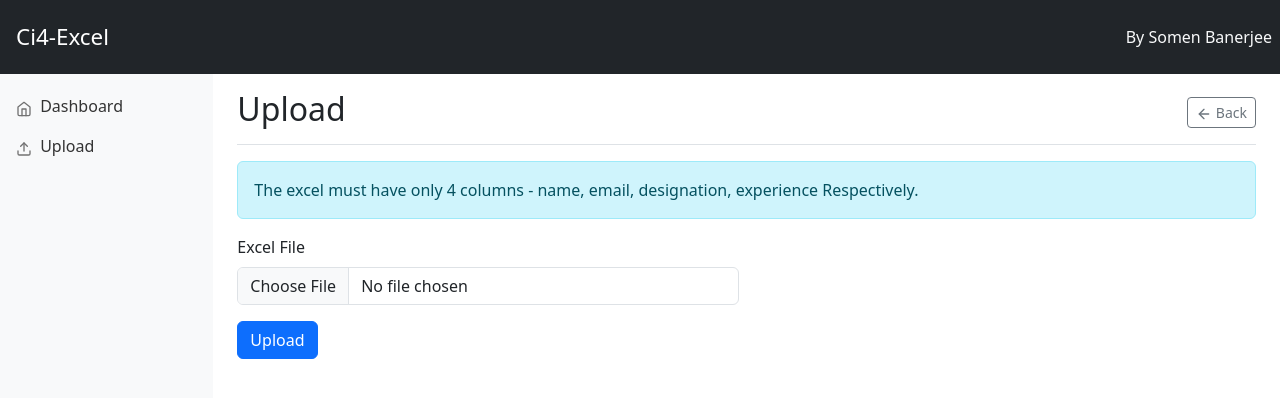
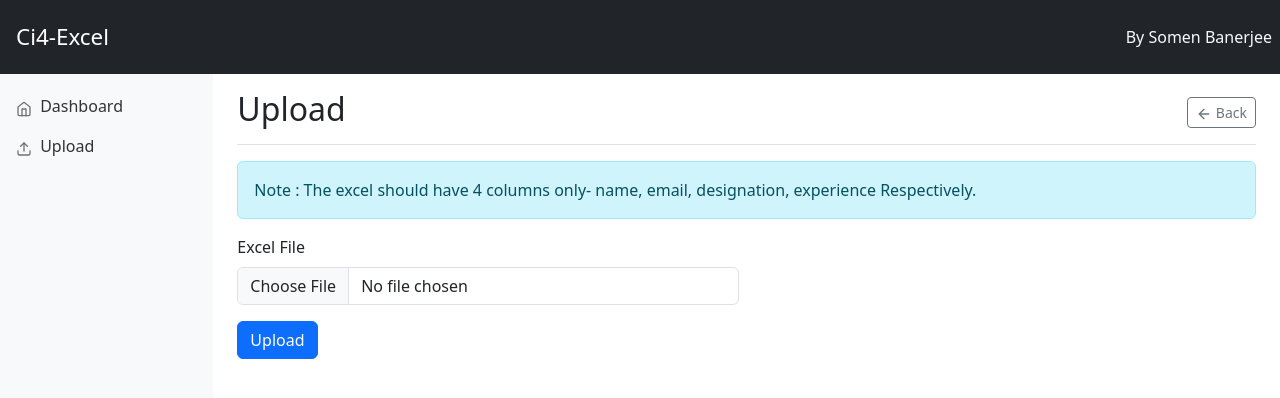
Before and after one commit to somenbanerjee/ci4-working-with-excel, a CodeIgniter 4 app: template app/Views/upload.php in a window 1280 px wide. Shown: the top 398 px of the page. Run offline with PHP 8.4 and a stand-in for CodeIgniter, Linux system fonts and the light colour scheme; the template is opened without the code that fills it, so the values that code supplies are empty; some libraries are stand-ins or nearby versions.

Commit message:
update the notice

```diff
--- a/app/Views/upload.php
+++ b/app/Views/upload.php
@@ -12,7 +12,7 @@
         </div>
     </div>
     <div class="alert alert-info" role="alert">
-        The excel must have only 4 columns -
+        Note : The excel should have 4 columns only-
         name,
         email,
         designation,
```
